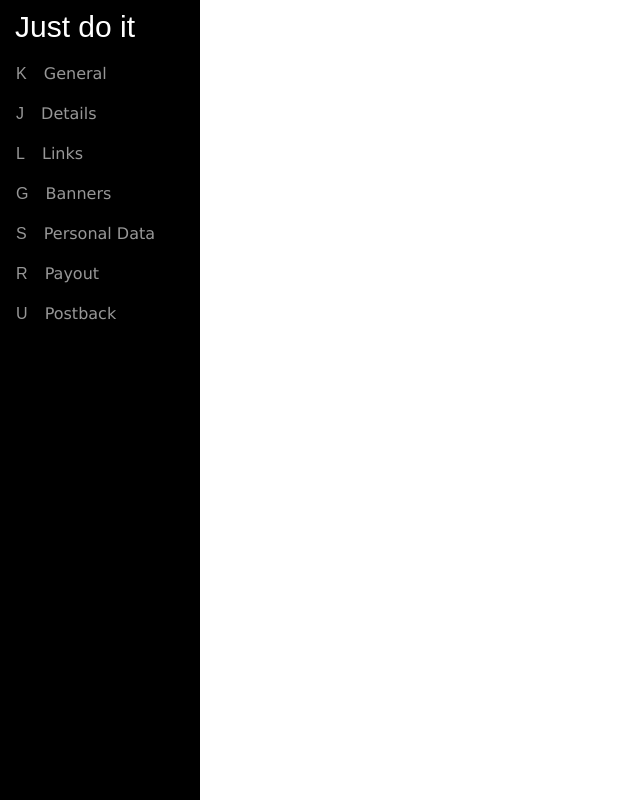
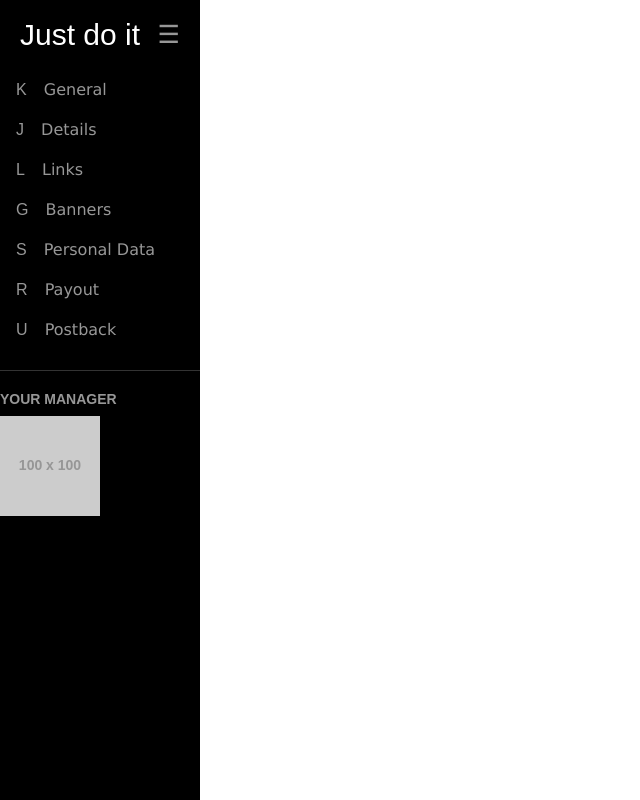
Before and after one commit to TomMikB/Modul9-SoloProject, a website: page index.html in a window 1280 px wide. Shown: the whole page, without its empty margins (0-640 px from the left). Drawn offline with Linux system fonts and the light colour scheme; placeholder pictures from the web are drawn by us.

Commit message:
Modify menu

```diff
--- a/index.html
+++ b/index.html
@@ -10,17 +10,27 @@
 	</head>
 	<body>
 		<div class="container">
+			<input type="checkbox" id="toggle" />
 			<nav class="sidebar">
-				<p class="menu-header">Just do it</p>
-				<ul>
-					<li><a href="#"><p class="menu-icon">K</p>&nbsp;General</a></li>
-					<li><a href="#"><p class="menu-icon">J</p>&nbsp;Details</a></li>
-					<li><a href="#"><p class="menu-icon">L</p>&nbsp;Links</a></li>
-					<li><a href="#"><p class="menu-icon">G</p>&nbsp;Banners</a></li>
-					<li><a href="#"><p class="menu-icon">S</p>&nbsp;Personal Data</a></li>
-					<li><a href="#"><p class="menu-icon">R</p>&nbsp;Payout</a></li>
-					<li><a href="#"><p class="menu-icon">U</p>&nbsp;Postback</a></li>
+				<div class="menu-head">
+					<p class="menu-header">Just do it</p>
+					<label class="hamburger" for="toggle">&#9776;</label>
+				</div>
+				<ul class="menu-list">
+					<li><a class="menu-list-item" href="#"><p class="menu-icon">K</p>&nbsp;General</a></li>
+					<li><a class="menu-list-item" href="#"><p class="menu-icon">J</p>&nbsp;Details</a></li>
+					<li><a class="menu-list-item" href="#"><p class="menu-icon">L</p>&nbsp;Links</a></li>
+					<li><a class="menu-list-item" href="#"><p class="menu-icon">G</p>&nbsp;Banners</a></li>
+					<li><a class="menu-list-item" href="#"><p class="menu-icon">S</p>&nbsp;Personal Data</a></li>
+					<li><a class="menu-list-item" href="#"><p class="menu-icon">R</p>&nbsp;Payout</a></li>
+					<li><a class="menu-list-item" href="#"><p class="menu-icon">U</p>&nbsp;Postback</a></li>
 				</ul>
+				<hr class="menu-end">
+				<h1>your manager</h1>
+				<div class="manager">
+					<img src="//placehold.it/100x100" alt="foto" class="manager-foto">
+					<p class="paragraph-links">Mikhael E.</p>
+				</div>
 			</nav>
 		</div>
 		<script src="js/script.js"></script>
--- a/sass/_mixins.scss
+++ b/sass/_mixins.scss
@@ -1,3 +1,13 @@
 * {
 	box-sizing: border-box;
 }
+
+@mixin grid($prefix) {
+  @for $i from 1 through 12 {
+    .col-#{$prefix}-#{$i} {
+      $width: 100% / 12 * $i;
+      flex: 0 0 $width;
+      max-width: $width;
+    }
+  }
+}
--- a/sass/_variables.scss
+++ b/sass/_variables.scss
@@ -28,9 +28,20 @@ $menu-background-color: $black1;
 $menu-text-color: $grey1;
 $menu-background-color-hover: $black2;
 $menu-text-color-hover: $white1;
+$menu-line-color: $black2;
+$hamburger-color: $grey1;
+$header-text-color: $grey1;
+$paragraph-color: $grey1;
+$link-color: $blue1;
 
 
 /* font sizes */
+$menu-font-size: 16px;
+$menu-header-font-size: 30px;
+$hamburger-font-size: 25px;
+$icon-font-size: 16px;
+$header-font-size: 14px;
+$paragraph-font-size: 12px;
 
 
 /* fonts */
@@ -43,3 +54,5 @@ $reklamescript: "Reklame Script DEMO", sans-serif;
 $menu-font: $verdana;
 $menu-header-font: $reklamescript;
 $icon-font: $glypher;
+$header-font: $arial;
+$paragraph-font: $tahoma;
--- /dev/null
+++ b/sass/components/_paragraph.scss
@@ -0,0 +1,6 @@
+h1 {
+	font-family: $header-font;
+	text-transform: uppercase;
+	color: $header-text-color;
+	font-size: $header-font-size;
+}
--- a/sass/sections/_sidebar.scss
+++ b/sass/sections/_sidebar.scss
@@ -2,14 +2,45 @@
 	box-sizing: border-box;
 }
 
-ul {
+.sidebar {
+	background-color: $menu-background-color;
+	width: 200px;
+	height: 100vh;
+	position: fixed;
+}
+
+.menu-head {
+	display: flex;
+	height: 50px;
+	margin: 10px 0;
+	justify-content: space-between;
+	align-items: center;
+}
+
+.menu-header {
+	display: block;
+	margin: 0 0 0 20px;
+	color: $menu-text-color-hover;
+	font-family: $menu-header-font;
+	font-size: $menu-header-font-size;
+}
+
+.hamburger {
+	color: $hamburger-color;
+	margin-right: 20px;
+	font-size: $hamburger-font-size;
+}
+
+.menu-list {
+	display: block;
 	list-style-type: none;
 	margin: 0;
 	padding: 0;
 }
 
-li a {
+.menu-list-item {
 	font-family: $menu-font;
+	font-size: $menu-font-size;
 	display: flex;
 	align-items: center;
 	height: 40px;
@@ -27,24 +58,39 @@ li a {
 	}
 }
 
-.sidebar {
-	background-color: $menu-background-color;
-	width: 200px;
-	height: 100vh;
-	position: fixed;
-}
-
 .menu-icon {
 	font-family: $icon-font;
+	font-size: $icon-font-size;
 	margin: 0 12px;
 	color: $menu-text-color;
 }
 
-.menu-header {
-	margin: 10px 0;
-	padding-left: 15px;
-	width: 150px;
-	color: $menu-text-color-hover;
-	font-family: $menu-header-font;
-	font-size: 30px;
+.menu-end {
+	margin: 20px 0;
+	border: none;
+	height: 1px;
+	background: $menu-line-color;
 }
+
+#toggle {
+	display: none;
+}
+
+@media(max-width: 767px) {
+	.sidebar {
+		width: auto;
+	}
+	.hamburger {
+		cursor: pointer;
+		margin-left: 20px;
+	}
+	.menu-header, .menu-list {
+		display: none;
+	}
+	#toggle:checked ~ .sidebar {
+		width: 200px;
+	}
+	#toggle:checked ~ .sidebar .menu-header, #toggle:checked ~ .sidebar .menu-list {
+		display: block;
+	}
+}
--- a/sass/style.scss
+++ b/sass/style.scss
@@ -4,7 +4,7 @@
 @import 'layout';
 
 /* components */
-//@import 'components/form_field';
+@import 'components/paragraph';
 
 /* sections */
 @import 'sections/sidebar';
```
Also changed, not shown: css/style.css.
